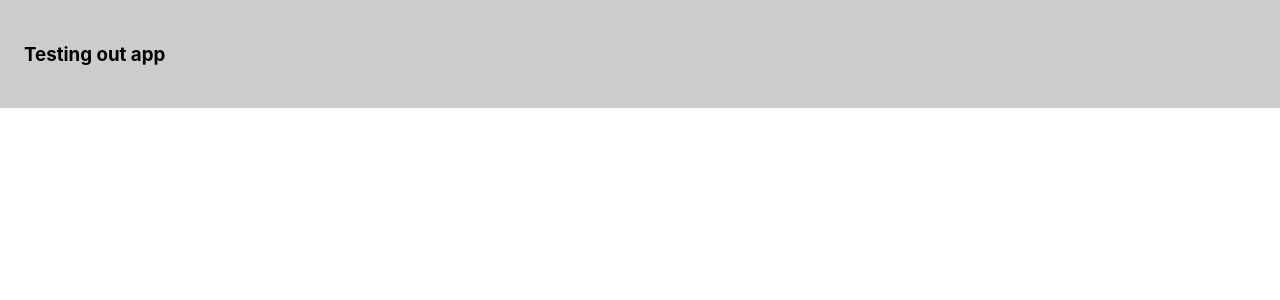
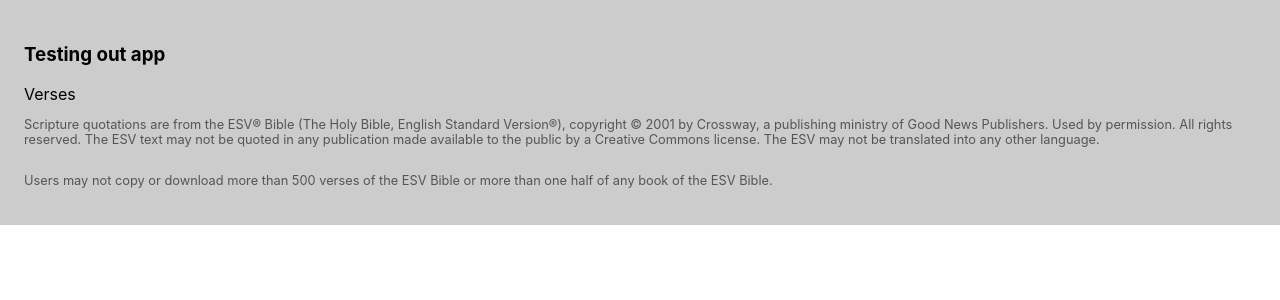
Before and after one commit to mattam/59oneanothers, a React (Create React App) app: page / in a window 1280 px wide. Shown: the top 300 px of the page. Built offline with nearby package versions, Linux system fonts and the light colour scheme.

Commit message:
Adding ESV copyright and adjusting footer styling

```diff
--- a/src/App.css
+++ b/src/App.css
@@ -1,5 +1,13 @@
 .App {
   background: #ccc;
   display: flex;
+  flex-direction: column;
   padding: 24px;
 }
+
+footer {
+  display: flex;
+  flex-direction: column;
+  color: #555;
+  font-size: 80%;
+}
--- a/src/App.js
+++ b/src/App.js
@@ -5,6 +5,14 @@
   return (
     <div className="App">
       <h3>Testing out app</h3>
+
+      <div>
+        Verses
+      </div>
+      <footer>
+        <p>Scripture quotations are from the ESV® Bible (The Holy Bible, English Standard Version®), copyright © 2001 by Crossway, a publishing ministry of Good News Publishers. Used by permission. All rights reserved. The ESV text may not be quoted in any publication made available to the public by a Creative Commons license. The ESV may not be translated into any other language.</p>
+        <p>Users may not copy or download more than 500 verses of the ESV Bible or more than one half of any book of the ESV Bible.</p>
+      </footer>
     </div>
   );
 }
```
